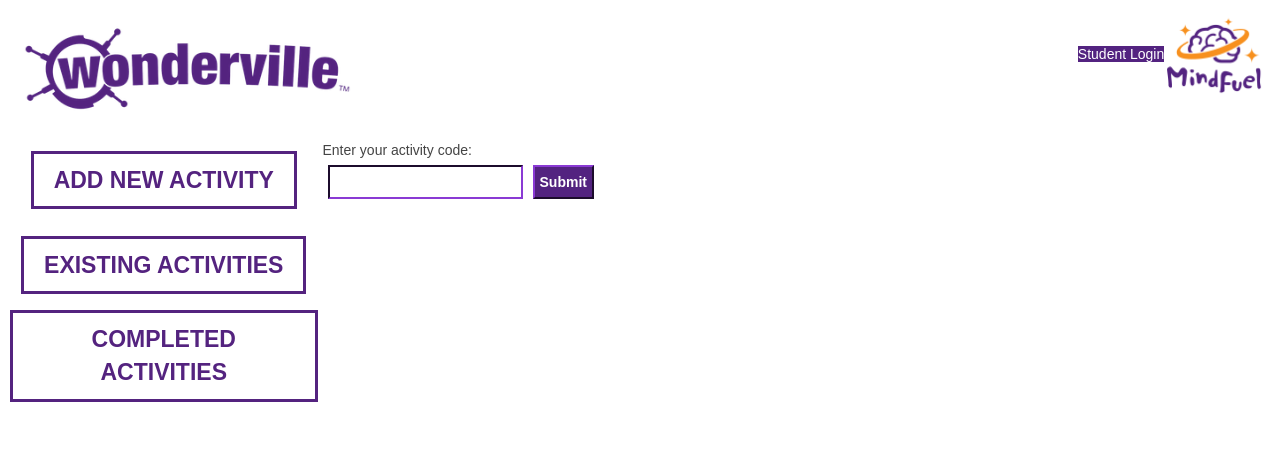
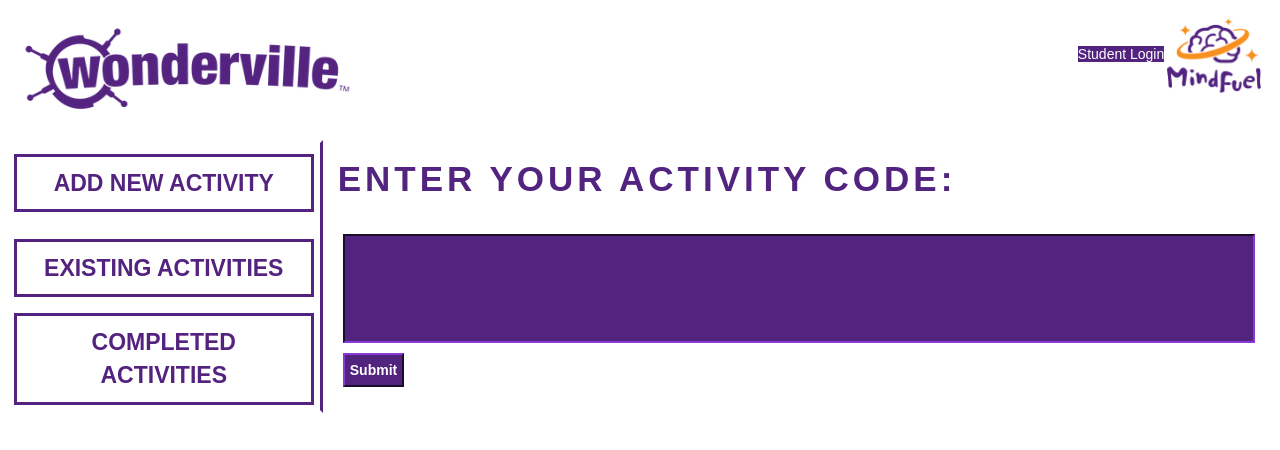
Before and after one commit to ninaderi/BrainStems, a React (Create React App) app in the folder brainstems-FE/: page /studentlogin in a window 1280 px wide. Shown: the top 450 px of the page. Built offline with nearby package versions, Linux system fonts and the light colour scheme; no server answers.

Commit message:
Fixed bugs un UI

```diff
--- a/brainstems-FE/src/Components/ActivitiesCard.js
+++ b/brainstems-FE/src/Components/ActivitiesCard.js
@@ -49,7 +49,8 @@ render() {
             <div className = "activityCode">
                 <h2>Activity Code</h2>
                 <p>{this.props.activityCode}</p>
-                <button className = "button">Close Activity</button>
+                {this.props.showClose &&
+                <button className = "button">Close Activity</button>}
                 {this.state.displayDetails
                 ?  <button className = "button" onClick = {this.handleClick}>Close Details</button>
                 :<button className = "button" onClick = {this.handleClick}>Details</button>
--- a/brainstems-FE/src/Components/ActivitiesCardList.js
+++ b/brainstems-FE/src/Components/ActivitiesCardList.js
@@ -1,7 +1,7 @@
 import React from "react";
 import ActivitiesCard from "./ActivitiesCard";
 
-const ActivitiesCardList = ({ activities, handleClick }) => {
+const ActivitiesCardList = ({ activities, handleClick, showClose }) => {
 
   return (
     <div className="activityScrollDiv" >
@@ -16,6 +16,7 @@ const ActivitiesCardList = ({ activities, handleClick }) => {
             img={activities[i].img}
             activityCode = {activities[i].activityCode}
             handleClick = {handleClick}
+            showClose = {showClose}
           />
         );
       })}
--- a/brainstems-FE/src/Containers/CompletedActivitiesComp.js
+++ b/brainstems-FE/src/Containers/CompletedActivitiesComp.js
@@ -24,7 +24,7 @@ class CompletedActivitiesComp extends React.Component {
                     <h1 id = "activityAreaHeader" >Completed Activities</h1>
                     <hr/>
                     <div id = "activityAreaCards">
-                        <ActivitiesCardList activities = {this.state.activities}/>
+                        <ActivitiesCardList activities = {this.state.activities} showClose = {false}/>
                     </div>
                 </div>
             )
--- a/brainstems-FE/src/Containers/DashboardComp.js
+++ b/brainstems-FE/src/Containers/DashboardComp.js
@@ -15,7 +15,8 @@ class DashboardComp extends React.Component {
         super();
         this.state = {
             activePage: "",
-            activities: "oldDashstate"
+            activities: "oldDashstate",
+            showTeacherNav: true,
         };
     };
 
@@ -26,6 +27,10 @@ class DashboardComp extends React.Component {
         this.setState({activities: response})
     }
 
+    handleClick = () => {
+        this.setState({showTeacherNav: false})
+
+    }
 
 
     render() {
@@ -38,17 +43,18 @@ class DashboardComp extends React.Component {
                     </header>
 
                     <header id="mf_header">
-                        <NavLink activeClassName="activeNavLink" id="studentLoginBtn2" to='/studentlogin'>Student Login</NavLink>
+                        <NavLink activeClassName="activeNavLink" id="studentLoginBtn2" to='/studentlogin' onClick = {this.handleClick}>Student Login</NavLink>
                         <img id="mindfuel_logo" src={mindfuel_logo} alt="mindfuel_logo" height="80px" />
                     </header>
 
+                    {this.state.showTeacherNav &&
                     <div id='navBar'>
                         <ul>
                             <li><NavLink activeClassName="activeNavLink" className="menuitem" to='/newActivity'>ADD NEW ACTIVITY</NavLink></li>
                             <li><NavLink activeClassName="activeNavLink" className="menuitem" to='/existingactivities'>EXISTING ACTIVITIES</NavLink></li>
                             <li><NavLink activeClassName="activeNavLink" className="menuitem" to='/completedactivities'>COMPLETED ACTIVITIES</NavLink></li>
                         </ul>
-                    </div>
+                    </div>}
                     <div id='bodyContainer'>
 
                         {/* <Route exact path='/' render = {(props) => <NewActivityComp allActivities = {this.state.activities}/>}/>    */}
--- a/brainstems-FE/src/Containers/ExistingActivitiesComp.js
+++ b/brainstems-FE/src/Containers/ExistingActivitiesComp.js
@@ -22,7 +22,7 @@ class ExistingActivitiesComp extends React.Component {
                 <h1 id = "activityAreaHeader" >Existing Activities</h1>
                 <hr/>
                 <div id = "activityAreaCards">
-                    <ActivitiesCardList activities = {this.state.activities}/>
+                    <ActivitiesCardList activities = {this.state.activities} showClose = {true} />
                 </div>
             </div>
         )
--- a/brainstems-FE/src/Containers/logInComp.js
+++ b/brainstems-FE/src/Containers/logInComp.js
@@ -80,9 +80,9 @@ console.log(this.state, "where is this guy")
             <div>
 			{this.state.displayActivityInput
                ? <div>
-            Enter your activity code:
+            <h1>Enter your activity code:</h1>
             <br></br>
-            <input type = "text" id ="activityCode" onChange={this.handleChange}></input>
+            <input type = "text" id ="activityCode" onChange={this.handleChange}></input><br/>
             <button onClick = {this.handleClick}>Submit</button>
 
 			</div>
@@ -119,6 +119,7 @@ console.log(this.state, "where is this guy")
              <PicLogin
                handleRegister={this.handleRegister}
                handleLogin={this.handleLogin}
+               buttonView = {this.state.displayLogInDropdown}
              />
            </div>
          ) : null}
--- a/brainstems-FE/src/Containers/picLogin.js
+++ b/brainstems-FE/src/Containers/picLogin.js
@@ -38,9 +38,9 @@ class PicLogin extends Component {
 
 
 render () {
-	console.log(this.state)
+	console.log(this.props)
 		return (
-			<div>
+			<div className = "logInContainer">
 
 				<div className = "picContainer">
 					<img src = {soccer} alt = "soccer" onClick={this.onClickPixels} className = "pixels" name = "soccer" id = "soccer" />
@@ -53,7 +53,7 @@ render () {
 					<img src = {bowling} alt = "bowling" onClick = {this.onClickPixels} className = "pixels" name = "bowling" id = "bowling"/>
 					<img src = {golf} alt = "golf" onClick = {this.onClickPixels} className = "pixels" name = "golf" id = "golf"/>
 				</div>
-				{this.props.buttonView === 'login'
+				{this.props.buttonView
 					? <button onClick={() => this.props.handleLogin(this.inputPassword)} className = "btn btn-md btn-accent"> Log In </button>
 					: <button onClick={() => this.props.handleRegister(this.inputPassword)} className = "btn btn-md btn-default"> Register </button>
 				}
--- a/brainstems-FE/src/styles/App.css
+++ b/brainstems-FE/src/styles/App.css
@@ -72,6 +72,9 @@ NAV SECTION
 #navBar {
   grid-area: menu;
   margin-top: 0px;
+  border-style: solid;
+  border-color: white;
+  border-right-color: #532380;
 }
 
 
@@ -102,6 +105,7 @@ NAV SECTION
   font-size: 23px;
   font-family: "chevin pro", sans-serif;
   border-style: solid;
+  width: 300px
 }
 
 #navBar > ul > li:hover a{
@@ -126,6 +130,7 @@ a:focus {  /* need this to override Navlink std color of blue */
   grid-area: activities;
   display: flex;
   max-height: 100vh;
+  justify-content: center;
 }
 
 #activityArea {
@@ -223,11 +228,21 @@ ACTIVITY AREA SECTIONS
 
 }
 
-tc {
-  width: 75vw;
+.tc {
+  display: flex;
+  width: 73vw;
+  flex-direction: column;
+  /* justify-content: center; */
+  align-items: center;
 }
 
 .addActivityComp {
 
   padding: 50px;
 }
+
+.logInContainer {
+  display: flex;
+  justify-content: center;
+  flex-direction: column;
+}
--- a/brainstems-FE/src/styles/NewActivityComp.css
+++ b/brainstems-FE/src/styles/NewActivityComp.css
@@ -2,6 +2,11 @@
   display: flex;
   flex-direction: row;
   align-items: stretch;
+  flex-wrap: wrap;
+  width: 100%;
+  padding: 10px;
+  margin: 10px;
+  justify-content: flex-start;
 }
 
 .heading {
@@ -10,10 +15,10 @@
 
 .filterbox {
   color: green;
-  width: 25%;
+  width: 30%;
   text-align: left;
   padding: 2px;
-  margin: 5px;
+  margin: 50px;
   align-content: left;
   border-radius: 5px 5px 5px 5px;
   -moz-border-radius: 5px 5px 5px 5px;
@@ -46,7 +51,8 @@ input::placeholder {
   display: flex;
   flex-direction: row;
   flex-wrap: wrap;
-  width: 73vw
+  width: 73vw;
+  justify-content: flex-start;
 
 }
 .card {
@@ -55,8 +61,8 @@ input::placeholder {
   display: flex;
   flex-direction: column;
   box-shadow: 5px 5px 15px 3px #A5A5A5;
-  margin: 20px;
-  width: 275px;
+  margin: 50px;
+  width: 320px;
   height: 230px;
 }
 
@@ -78,3 +84,7 @@ input::placeholder {
   letter-spacing: 1px;
 
 }
+
+nav {
+  border-right-color: #532380;
+}
--- a/brainstems-FE/src/styles/activitiesCard.css
+++ b/brainstems-FE/src/styles/activitiesCard.css
@@ -1,10 +1,14 @@
 .activityDiv {
     background-color:  white;
-    border-bottom: 3px solid #532380;
     min-height: 30%;
     display: flex;
     flex-direction: column;
-    margin: 5px;
+    text-align: center;
+    margin: 20px;
+    padding: 20px;
+    -webkit-box-shadow: -2px -1px 18px -2px rgba(0,0,0,0.75);
+-moz-box-shadow: -2px -1px 18px -2px rgba(0,0,0,0.75);
+box-shadow: -2px -1px 18px -2px rgba(0,0,0,0.75);
 }
 
 #activityImage {
@@ -12,9 +16,7 @@
     border: 1px black solid;
     margin: 20px;
     height: auto;
-    -webkit-box-shadow: -2px -1px 18px -2px rgba(0,0,0,0.75);
--moz-box-shadow: -2px -1px 18px -2px rgba(0,0,0,0.75);
-box-shadow: -2px -1px 18px -2px rgba(0,0,0,0.75);
+
 
 }
 
@@ -37,12 +39,15 @@ tr:nth-child(even) {background: #F2E8FA;
 color: black;}
 tr:nth-child(odd) {background: #FFF;}
 
-.activityCode {
-    margin-left: 40px;
-    display: flex;
-    flex-direction: column;
-    justify-content: center;
-    text-align: center;
+#activityCode {
+    background-color: white;
+  padding: 5px;
+  margin: 5px;
+  border-color: #532380;
+  color: white;
+  font-weight: bolder;
+  font-size:50pt;
+  background-color:#532380;
 };
 
 .button {
```
